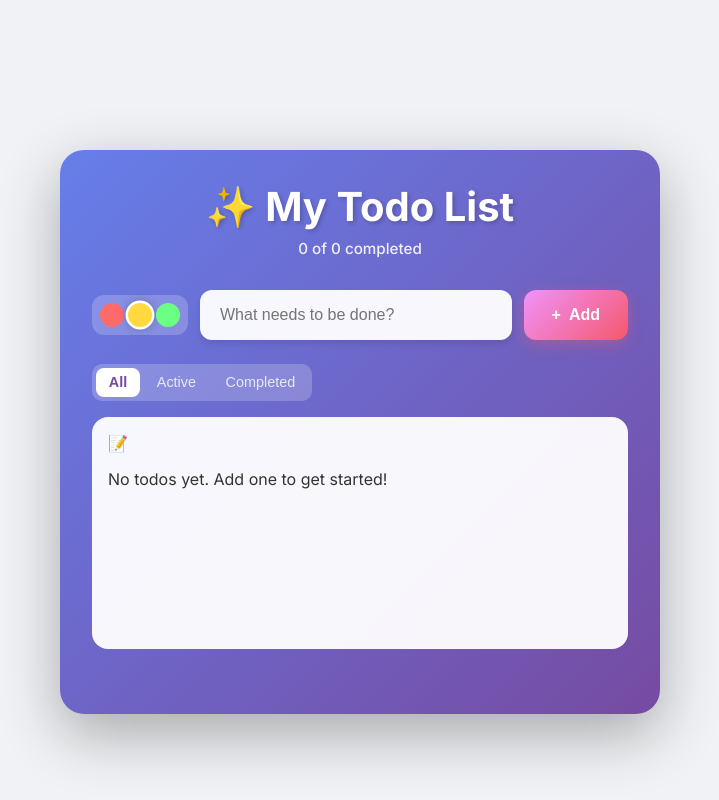
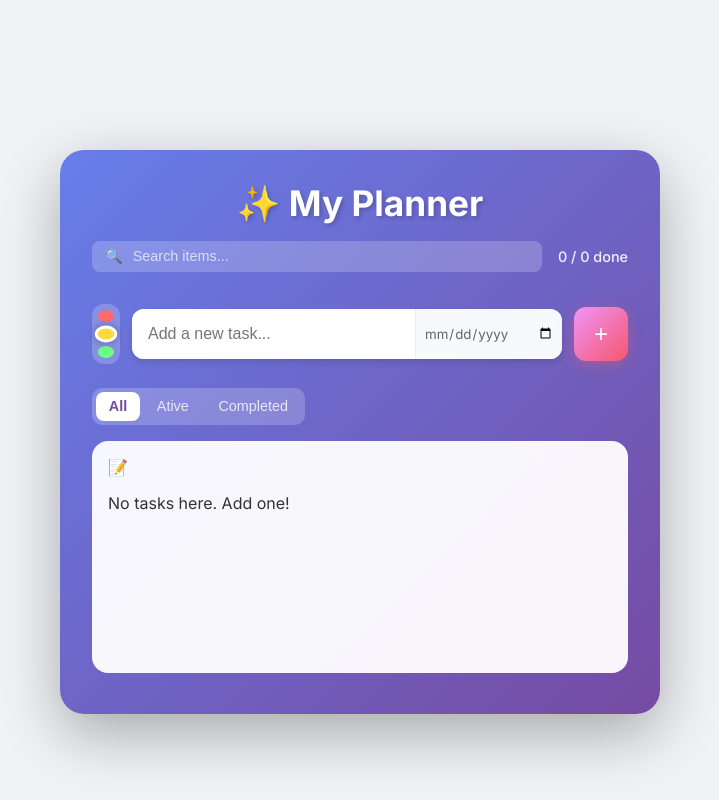
Before and after one commit to Ala-ADN/productini, an Angular app: page / in a window 1280 px wide. Shown: the top 800 px of the page, without its empty margins (280-999 px from the left). Built offline with nearby package versions, Linux system fonts and the light colour scheme.

Commit message:
feat: add due date

```diff
--- a/angular.json
+++ b/angular.json
@@ -2,7 +2,8 @@
   "$schema": "./node_modules/@angular/cli/lib/config/schema.json",
   "version": 1,
   "cli": {
-    "packageManager": "npm"
+    "packageManager": "npm",
+    "analytics": "6c54c6a8-4cf6-43eb-b2e8-de9afcba1fe8"
   },
   "newProjectRoot": "projects",
   "projects": {
--- a/src/app/todo-list/todo-list.component.css
+++ b/src/app/todo-list/todo-list.component.css
@@ -13,24 +13,66 @@
   min-height: 500px;
 }
 
+/* Header & Search */
 .todo-header {
-  text-align: center;
   margin-bottom: 2rem;
   color: white;
 }
 
 .todo-header h1 {
-  margin: 0 0 0.5rem 0;
-  font-size: 2.5rem;
+  margin: 0 0 1rem 0;
+  font-size: 2.2rem;
   font-weight: 700;
+  text-align: center;
   text-shadow: 2px 2px 4px rgba(0, 0, 0, 0.2);
+}
+
+.header-controls {
+  display: flex;
+  justify-content: space-between;
+  align-items: center;
+  gap: 1rem;
+}
+
+.search-box {
+  flex: 1;
+  display: flex;
+  align-items: center;
+  background: rgba(255, 255, 255, 0.2);
+  border-radius: 8px;
+  padding: 0.4rem 0.8rem;
+  transition: all 0.2s;
+}
+
+.search-box:focus-within {
+  background: rgba(255, 255, 255, 0.3);
+}
+
+.search-icon {
+  font-size: 0.9rem;
+  margin-right: 0.5rem;
+  opacity: 0.8;
+}
+
+.search-box input {
+  background: transparent;
+  border: none;
+  color: white;
+  width: 100%;
+  outline: none;
+  font-size: 0.9rem;
+}
+
+.search-box input::placeholder {
+  color: rgba(255, 255, 255, 0.7);
 }
 
 .stats {
   margin: 0;
-  font-size: 0.95rem;
+  font-size: 0.9rem;
   opacity: 0.9;
   font-weight: 500;
+  white-space: nowrap;
 }
 
 /* Input Section */
@@ -41,40 +83,50 @@
   align-items: center;
 }
 
-.todo-input {
+.input-group {
   flex: 1;
-  padding: 1rem 1.25rem;
-  border: none;
+  display: flex;
+  background: rgba(255, 255, 255, 0.95);
   border-radius: 12px;
-  font-size: 1rem;
-  background: rgba(255, 255, 255, 0.95);
-  backdrop-filter: blur(10px);
-  transition: all 0.3s ease;
+  overflow: hidden;
   box-shadow: 0 4px 6px rgba(0, 0, 0, 0.1);
 }
 
-.todo-input:focus {
+.todo-input-text {
+  flex: 1;
+  padding: 1rem;
+  border: none;
+  font-size: 1rem;
   outline: none;
-  background: white;
-  box-shadow: 0 6px 12px rgba(0, 0, 0, 0.15);
-  transform: translateY(-2px);
+  min-width: 0;
+}
+
+.todo-input-date {
+  border: none;
+  border-left: 1px solid #eee;
+  padding: 0 0.5rem;
+  background: #f8f9fa;
+  font-family: inherit;
+  color: #666;
+  outline: none;
+  cursor: pointer;
+  width: 130px;
 }
 
 .add-button {
-  padding: 1rem 1.75rem;
+  padding: 0 1.25rem;
+  height: 54px;
+  /* Match input height roughly */
   border: none;
   border-radius: 12px;
   background: linear-gradient(135deg, #f093fb 0%, #f5576c 100%);
   color: white;
-  font-size: 1rem;
-  font-weight: 600;
   cursor: pointer;
   transition: all 0.3s ease;
   box-shadow: 0 4px 15px rgba(245, 87, 108, 0.4);
   display: flex;
   align-items: center;
-  gap: 0.5rem;
-  white-space: nowrap;
+  justify-content: center;
 }
 
 .add-button:hover {
@@ -82,33 +134,40 @@
   box-shadow: 0 6px 20px rgba(245, 87, 108, 0.6);
 }
 
+.add-icon {
+  font-size: 1.5rem;
+  line-height: 1;
+}
+
 /* Priority Selector */
 .priority-selector {
   display: flex;
-  gap: 4px;
+  flex-direction: column;
+  gap: 6px;
   background: rgba(255, 255, 255, 0.2);
-  padding: 8px;
+  padding: 6px;
   border-radius: 12px;
+  justify-content: center;
 }
 
 .priority-dot {
-  width: 24px;
-  height: 24px;
+  width: 12px;
+  height: 12px;
   border-radius: 50%;
   border: 2px solid transparent;
+  /* Increase validation visibility */
   cursor: pointer;
   transition: all 0.2s;
-  position: relative;
 }
 
 .priority-dot:hover {
-  transform: scale(1.1);
+  transform: scale(1.2);
 }
 
 .priority-dot.active {
-  transform: scale(1.2);
+  transform: scale(1.4);
   border-color: white;
-  box-shadow: 0 0 8px rgba(0, 0, 0, 0.2);
+  box-shadow: 0 0 6px rgba(0, 0, 0, 0.3);
 }
 
 .priority-dot.high {
@@ -191,7 +250,8 @@
 
 .todo-item {
   display: flex;
-  align-items: center;
+  align-items: flex-start;
+  /* Align top for multiline */
   gap: 1rem;
   padding: 0.8rem 1rem;
   margin-bottom: 0.5rem;
@@ -206,16 +266,16 @@
   transform: translateX(2px);
 }
 
-/* Priority Borders */
 .todo-item.priority-high {
   border-left-color: #ff6b6b;
 }
 
 .todo-checkbox-wrapper {
+  margin-top: 2px;
+  /* Align with text */
   position: relative;
   cursor: pointer;
   display: flex;
-  align-items: center;
 }
 
 .todo-checkbox-wrapper input {
@@ -248,18 +308,31 @@
   display: block;
 }
 
+/* Content Layout */
 .todo-content {
   flex: 1;
   display: flex;
+  flex-direction: column;
+  gap: 0.3rem;
+  overflow: hidden;
+}
+
+.todo-main-row {
+  display: flex;
   align-items: center;
+}
+
+.todo-meta-row {
+  display: flex;
   gap: 0.5rem;
-  overflow: hidden;
+  font-size: 0.8rem;
 }
 
 .todo-text {
   font-size: 1rem;
   color: #333;
   cursor: text;
+  word-break: break-all;
 }
 
 .edit-input {
@@ -271,12 +344,13 @@
   outline: none;
 }
 
+/* Badges */
 .priority-badge {
-  font-size: 0.7rem;
   padding: 2px 6px;
   border-radius: 4px;
   text-transform: uppercase;
   font-weight: 700;
+  font-size: 0.7rem;
   letter-spacing: 0.5px;
 }
 
@@ -295,6 +369,21 @@
   background: rgba(107, 255, 132, 0.1);
 }
 
+.date-badge {
+  color: #666;
+  background: #f0f0f0;
+  padding: 2px 6px;
+  border-radius: 4px;
+  font-weight: 500;
+  font-size: 0.7rem;
+}
+
+.date-badge.overdue {
+  color: #d63031;
+  background: rgba(214, 48, 49, 0.1);
+  font-weight: 700;
+}
+
 .delete-btn {
   background: transparent;
   border: none;
@@ -303,6 +392,7 @@
   cursor: pointer;
   line-height: 1;
   transition: color 0.2s;
+  margin-top: -4px;
 }
 
 .delete-btn:hover {
@@ -322,4 +412,27 @@
     flex-direction: column;
     gap: 1rem;
   }
+
+  .header-controls {
+    flex-direction: column;
+    align-items: stretch;
+  }
+
+  .todo-input-section {
+    flex-wrap: wrap;
+  }
+
+  .priority-selector {
+    flex-direction: row;
+    width: 100%;
+    margin-bottom: 0.5rem;
+  }
+
+  .input-group {
+    min-width: 100%;
+  }
+
+  .add-button {
+    width: 100%;
+  }
 }
--- a/src/app/todo-list/todo-list.component.html
+++ b/src/app/todo-list/todo-list.component.html
@@ -1,7 +1,14 @@
 <div class="todo-container">
     <div class="todo-header">
-        <h1>✨ My Todo List</h1>
-        <p class="stats">{{ completedCount() }} of {{ totalCount() }} completed</p>
+        <h1>✨ My Planner</h1>
+        <div class="header-controls">
+            <div class="search-box">
+                <span class="search-icon">🔍</span>
+                <input type="text" [ngModel]="searchQuery()" (ngModelChange)="searchQuery.set($event)"
+                    placeholder="Search items..." />
+            </div>
+            <p class="stats">{{ completedCount() }} / {{ totalCount() }} done</p>
+        </div>
     </div>
 
     <div class="todo-input-section">
@@ -14,11 +21,16 @@
                 title="Low Priority"></button>
         </div>
 
-        <input type="text" [ngModel]="newTodoText()" (ngModelChange)="newTodoText.set($event)" (keyup.enter)="addTodo()"
-            placeholder="What needs to be done?" class="todo-input" aria-label="New todo text" />
+        <div class="input-group">
+            <input type="text" [ngModel]="newTodoText()" (ngModelChange)="newTodoText.set($event)"
+                (keyup.enter)="addTodo()" placeholder="Add a new task..." class="todo-input-text"
+                aria-label="New todo text" />
+            <input type="date" [ngModel]="newTodoDate()" (ngModelChange)="newTodoDate.set($event)"
+                class="todo-input-date" aria-label="Due date" />
+        </div>
+
         <button (click)="addTodo()" class="add-button" aria-label="Add todo">
             <span class="add-icon">+</span>
-            Add
         </button>
     </div>
 
@@ -28,7 +40,7 @@
                 All
             </button>
             <button [class.active]="currentFilter() === 'active'" (click)="setFilter('active')" class="filter-btn">
-                Active
+                Ative
             </button>
             <button [class.active]="currentFilter() === 'completed'" (click)="setFilter('completed')"
                 class="filter-btn">
@@ -38,26 +50,26 @@
 
         @if (hasCompleted()) {
         <button class="clear-btn" (click)="clearCompleted()">
-            Clear Completed
+            Clear Done
         </button>
         }
     </div>
 
     <div class="todo-list">
-        @if (filteredTodos().length === 0 && todos().length === 0) {
+        @if (filteredTodos().length === 0) {
         <div class="empty-state">
-            <div class="empty-icon">📝</div>
-            <p>No todos yet. Add one to get started!</p>
+            <div class="empty-icon">
+                {{ searchQuery() ? '🔍' : '📝' }}
             </div>
-        } @else if (filteredTodos().length === 0) {
-        <div class="empty-state">
-            <div class="empty-icon">🔍</div>
-            <p>No {{ currentFilter() }} todos found.</p>
+            <p>
+                {{ searchQuery() ? 'No matches found.' : 'No tasks here. Add one!' }}
+            </p>
         </div>
         }
 
         @for (todo of filteredTodos(); track todo.id) {
         <div class="todo-item" [class.completed]="todo.completed" [class.priority-high]="todo.priority === 'high'">
+
             <label class="todo-checkbox-wrapper">
                 <input type="checkbox" [checked]="todo.completed" (change)="toggleTodo(todo.id)" />
                 <span class="checkmark" [class.p-high]="todo.priority === 'high'"
@@ -70,12 +82,21 @@
                     (keyup.enter)="saveEdit(todo.id, $event)" (keyup.escape)="cancelEdit()" class="edit-input"
                     autoFocus />
                 } @else {
+                <div class="todo-main-row">
                     <span class="todo-text" (dblclick)="startEdit(todo.id)" title="Double click to edit">
                         {{ todo.text }}
                     </span>
+                </div>
+                <div class="todo-meta-row">
                     <span class="priority-badge" [ngClass]="todo.priority">
                         {{ todo.priority }}
                     </span>
+                    @if (todo.dueDate) {
+                    <span class="date-badge" [class.overdue]="isOverdue(todo.dueDate) && !todo.completed">
+                        📅 {{ getDueDateLabel(todo.dueDate) }}
+                    </span>
+                    }
+                </div>
                 }
             </div>
 
--- a/src/app/todo-list/todo-list.component.ts
+++ b/src/app/todo-list/todo-list.component.ts
@@ -10,6 +10,7 @@ export interface Todo {
     completed: boolean;
     priority: Priority;
     createdAt: number;
+    dueDate: string | null; // ISO Date string YYYY-MM-DD
 }
 
 type FilterType = 'all' | 'active' | 'completed';
@@ -23,11 +24,15 @@ type FilterType = 'all' | 'active' | 'completed';
 })
 export class TodoListComponent {
     todos = signal<Todo[]>([]);
+
+    // Inputs
     newTodoText = signal('');
     newTodoPriority = signal<Priority>('medium');
+    newTodoDate = signal('');
+    searchQuery = signal('');
+
+    // State
     currentFilter = signal<FilterType>('all');
-
-    // Track which item is being edited
     editingId = signal<number | null>(null);
 
     constructor() {
@@ -35,8 +40,11 @@ export class TodoListComponent {
         if (saved) {
             try {
                 const parsed = JSON.parse(saved);
-                // Migration: Ensure all have priority
-                this.todos.set(parsed.map((t: any) => ({ ...t, priority: t.priority || 'medium' })));
+                this.todos.set(parsed.map((t: any) => ({
+                    ...t,
+                    priority: t.priority || 'medium',
+                    dueDate: t.dueDate || null
+                })));
             } catch (e) {
                 console.error('Failed to load todos', e);
             }
@@ -57,11 +65,14 @@ export class TodoListComponent {
                     completed: false,
                     priority: this.newTodoPriority(),
                     createdAt: Date.now(),
+                    dueDate: this.newTodoDate() || null,
                 },
                 ...todos,
             ]);
+            // Reset inputs
             this.newTodoText.set('');
             this.newTodoPriority.set('medium');
+            this.newTodoDate.set('');
         }
     }
 
@@ -79,6 +90,7 @@ export class TodoListComponent {
         this.todos.update((todos) => todos.filter((t) => !t.completed));
     }
 
+    // Editing
     startEdit(id: number) {
         if (!this.todos().find(t => t.id === id)?.completed) {
             this.editingId.set(id);
@@ -88,7 +100,6 @@ export class TodoListComponent {
     saveEdit(id: number, event: Event) {
         const input = event.target as HTMLInputElement;
         const newText = input.value.trim();
-
         if (newText) {
             this.todos.update(todos =>
                 todos.map(t => t.id === id ? { ...t, text: newText } : t)
@@ -101,31 +112,61 @@ export class TodoListComponent {
         this.editingId.set(null);
     }
 
-    setFilter(filter: FilterType) {
-        this.currentFilter.set(filter);
-    }
+    // Setters
+    setFilter(filter: FilterType) { this.currentFilter.set(filter); }
+    setPriority(priority: Priority) { this.newTodoPriority.set(priority); }
 
-    setPriority(priority: Priority) {
-        this.newTodoPriority.set(priority);
-    }
-
+    // Search & Filter Logic
     filteredTodos = computed(() => {
         const filter = this.currentFilter();
-        const todos = this.todos();
+        const query = this.searchQuery().toLowerCase();
+        let todos = this.todos();
 
-        // Sort specific logic: High priority usually comes first, but user didn't ask for sort.
-        // Let's keep manual sort order but just filter.
+        // 1. Apply Search
+        if (query) {
+            todos = todos.filter(t => t.text.toLowerCase().includes(query));
+        }
 
+        // 2. Apply Tabs
         switch (filter) {
             case 'active':
-                return todos.filter((t) => !t.completed);
+                return todos.filter(t => !t.completed);
             case 'completed':
-                return todos.filter((t) => t.completed);
+                return todos.filter(t => t.completed);
             default:
                 return todos;
         }
     });
 
+    // Helpers for Display
+    getDueDateLabel(dateStr: string | null): string {
+        if (!dateStr) return '';
+        const date = new Date(dateStr);
+        const today = new Date();
+        today.setHours(0, 0, 0, 0);
+
+        // Reset date part to compare only dates
+        const checkDate = new Date(date);
+        checkDate.setHours(0, 0, 0, 0); // Treat as local date for simplicity
+
+        const diffTime = checkDate.getTime() - today.getTime();
+        const diffDays = Math.ceil(diffTime / (1000 * 60 * 60 * 24));
+
+        if (diffDays < 0) return 'Overdue';
+        if (diffDays === 0) return 'Today';
+        if (diffDays === 1) return 'Tomorrow';
+
+        return date.toLocaleDateString(undefined, { month: 'short', day: 'numeric' });
+    }
+
+    isOverdue(dateStr: string | null): boolean {
+        if (!dateStr) return false;
+        const date = new Date(dateStr);
+        const now = new Date();
+        now.setHours(0, 0, 0, 0);
+        return new Date(dateStr) < now;
+    }
+
     completedCount = computed(() => this.todos().filter((t) => t.completed).length);
     totalCount = computed(() => this.todos().length);
     hasCompleted = computed(() => this.todos().some(t => t.completed));
```
Lines whose indentation alone changed are shown as unchanged.
